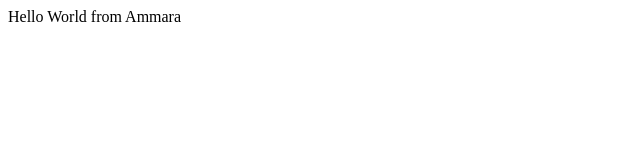
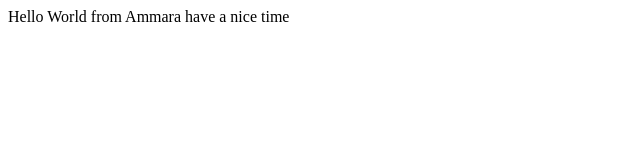
Before and after one commit to Um-e-Ammara/ammara-bootcamp2020, a plain HTML site: page index.html in a window 1280 px wide. Shown: the whole page, without its empty margins (0-640 px from the left). Drawn offline with Linux system fonts and the light colour scheme.

Commit message:
Update index.html
new with one more line

```diff
--- a/index.html
+++ b/index.html
@@ -6,6 +6,7 @@
 <body>
     <div>
         Hello World from Ammara
+        have a nice time
     </div>
 </body>
 </html>
```
